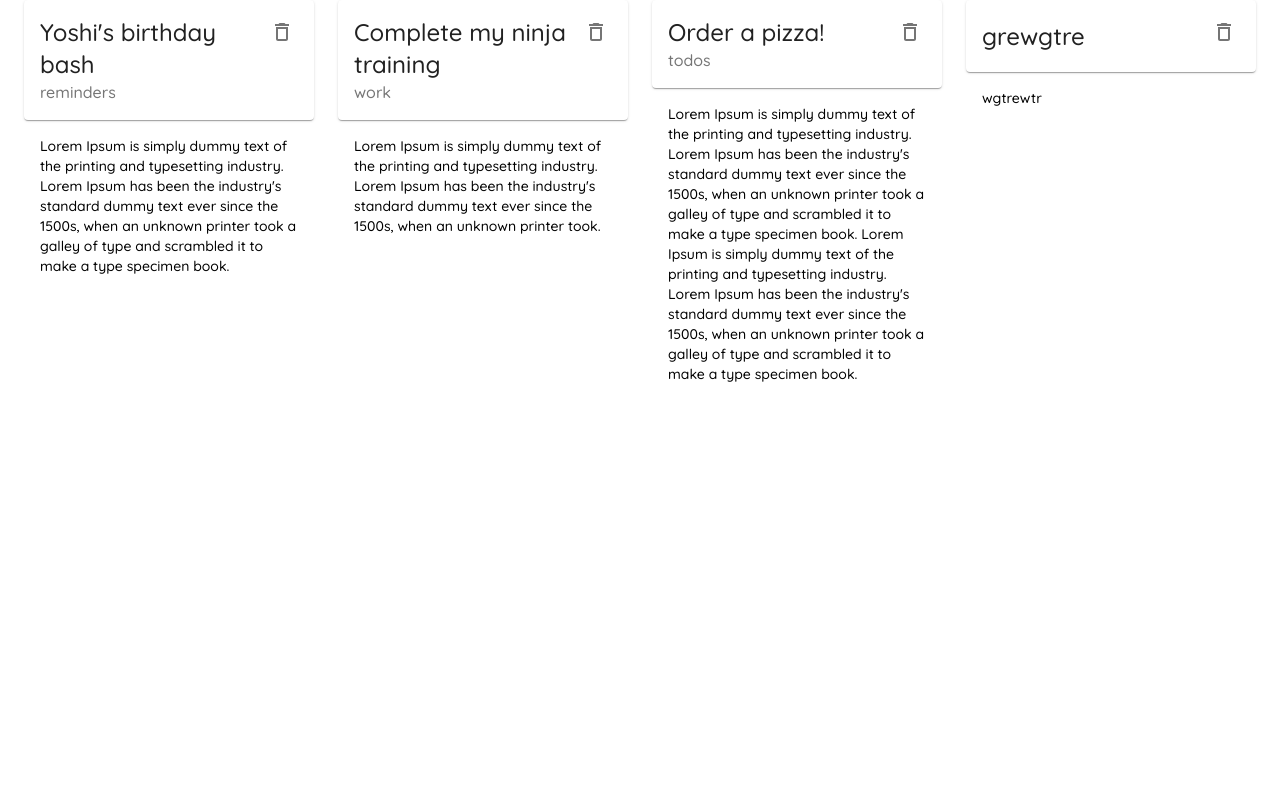
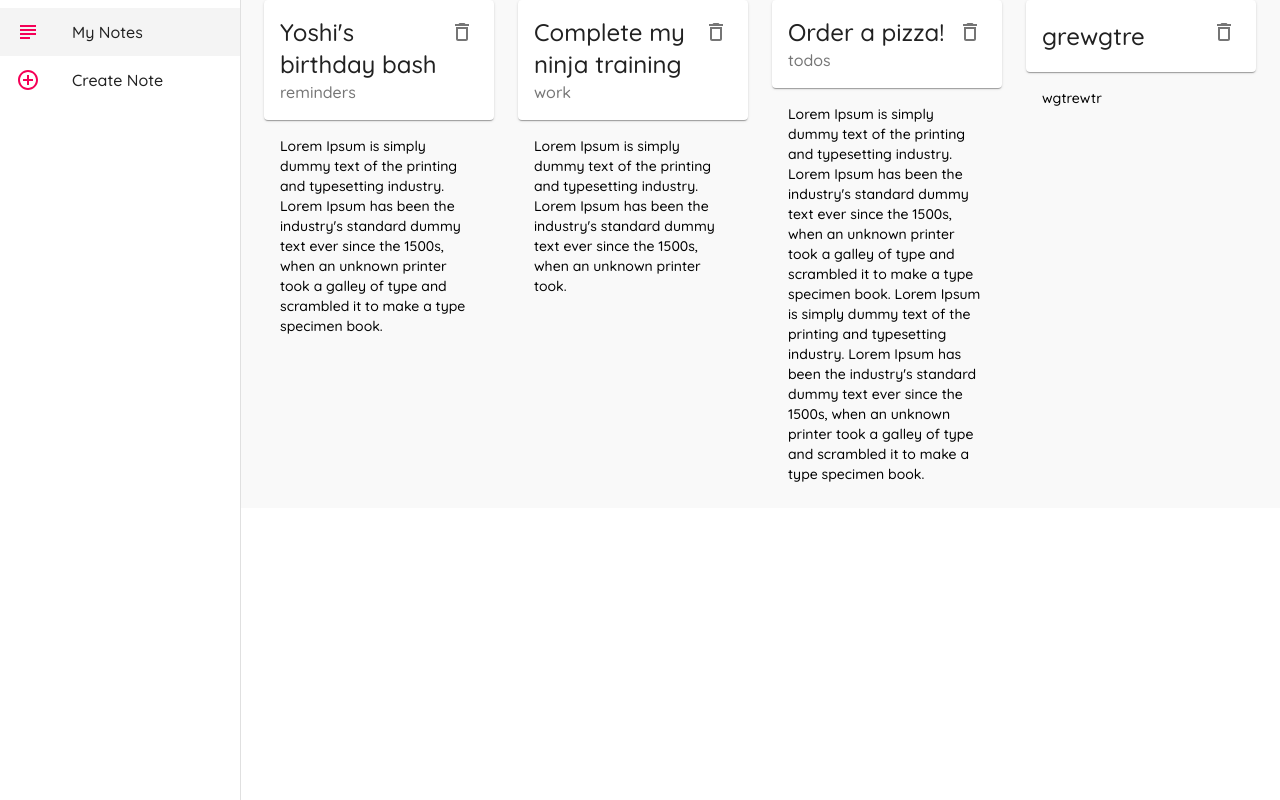
Before and after one commit to TylerGuerrero/Note-Board, a React (Create React App) app: page / in a window 1280 px wide. Built offline with nearby package versions, Linux system fonts and the light colour scheme; data requests are answered from the project's data file.

Commit message:
Added List and list item drawer

```diff
--- a/src/App.js
+++ b/src/App.js
@@ -4,6 +4,7 @@ import Create from './pages/Create';
 import Notes from './pages/Notes';
 import { createMuiTheme, ThemeProvider } from '@material-ui/core'
 import { purple } from '@material-ui/core/colors/purple'
+import Layout from './components/Layout';
 
 const theme = createMuiTheme({
   palette: {
@@ -25,6 +26,7 @@ function App() {
   return (
     <ThemeProvider theme={theme}>
       <Router>
+        <Layout>
           <Switch>
             <Route exact path="/">
               <Notes />
@@ -33,6 +35,7 @@ function App() {
                 <Create />
             </Route>
           </Switch>
+      </Layout>
     </Router>
     </ThemeProvider>
   );
--- /dev/null
+++ b/src/components/Layout.js
@@ -0,0 +1,77 @@
+import { List, ListItem, ListItemIcon, ListItemText, makeStyles } from '@material-ui/core'
+import React from 'react'
+import Drawer from '@material-ui/core/Drawer'
+import { AddCircleOutlineOutlined, SubjectOutlined } from '@material-ui/icons'
+import { useHistory, useLocation } from 'react-router'
+
+const drawerWidth = 240
+
+const useStyles = makeStyles({
+    page: {
+        backgroundColor: "#f9f9f9",
+        width: '100%'
+    },
+    drawer: {
+        width: drawerWidth
+    },
+    drawerPaper: {
+        width: drawerWidth
+    },
+    root: {
+        display: 'flex'
+    },
+    active: {
+        background: "#f4f4f4"
+    }
+})
+
+const Layout = ({ children }) => {
+    const classes = useStyles()
+    const history = useHistory();
+    const location = useLocation();
+
+    const menuItems = [
+        {
+          text: 'My Notes',
+          icon: <SubjectOutlined color="secondary" />,
+          path: '/'
+        },
+        {
+          text: 'Create Note',
+          icon: <AddCircleOutlineOutlined color="secondary" />,
+          path: '/create'
+        },
+      ];
+
+    return (
+        <div className={classes.root}>
+            <Drawer
+            className={classes.drawer}
+            variant="permanent"
+            anchor="left"
+            classes={{paper: classes.drawerPaper}}
+            >
+                <List>
+                    {menuItems.map((item, index) => {
+                        return (
+                            <ListItem
+                            button
+                            key={item.text}
+                            onClick={() => history.push(item.path)}
+                            className={location.pathname === item.path ? classes.active : null}
+                            >
+                                <ListItemIcon> {item.icon} </ListItemIcon>
+                                <ListItemText primary={item.text} />
+                            </ListItem>
+                        )
+                    })}
+                </List>
+            </Drawer>
+            <div className={classes.page}>
+                {children}
+            </div>
+        </div>
+    )
+}
+
+export default Layout
--- a/src/pages/Create.js
+++ b/src/pages/Create.js
@@ -102,7 +102,6 @@ const Create = () => {
                 onChange={(e) => setDetails(e.target.value)}
                 />
 
-
                 <FormLabel>Not Category</FormLabel>
                 <FormControl className={classes.field}>
                     <RadioGroup value={categories} onChange={(e) => setCategories(e.target.value)}>
```
Lines whose indentation alone changed are shown as unchanged.
